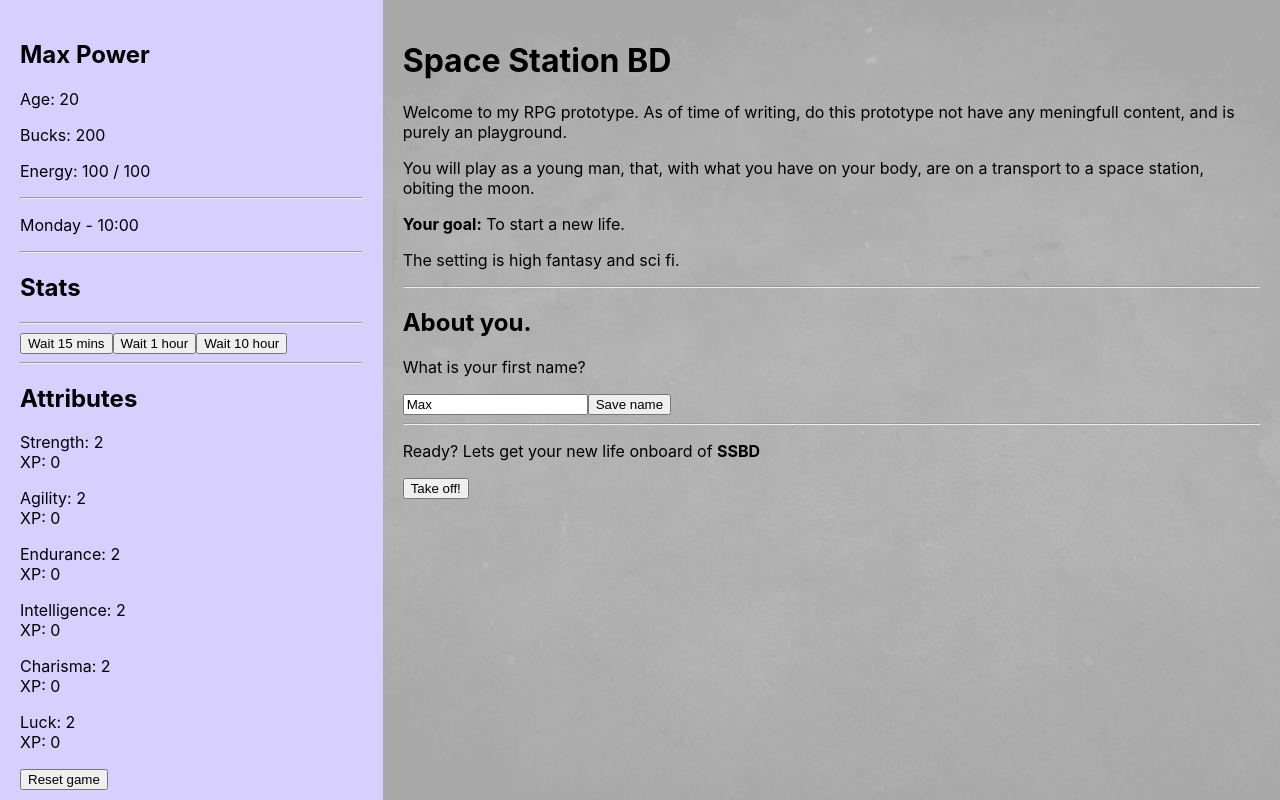
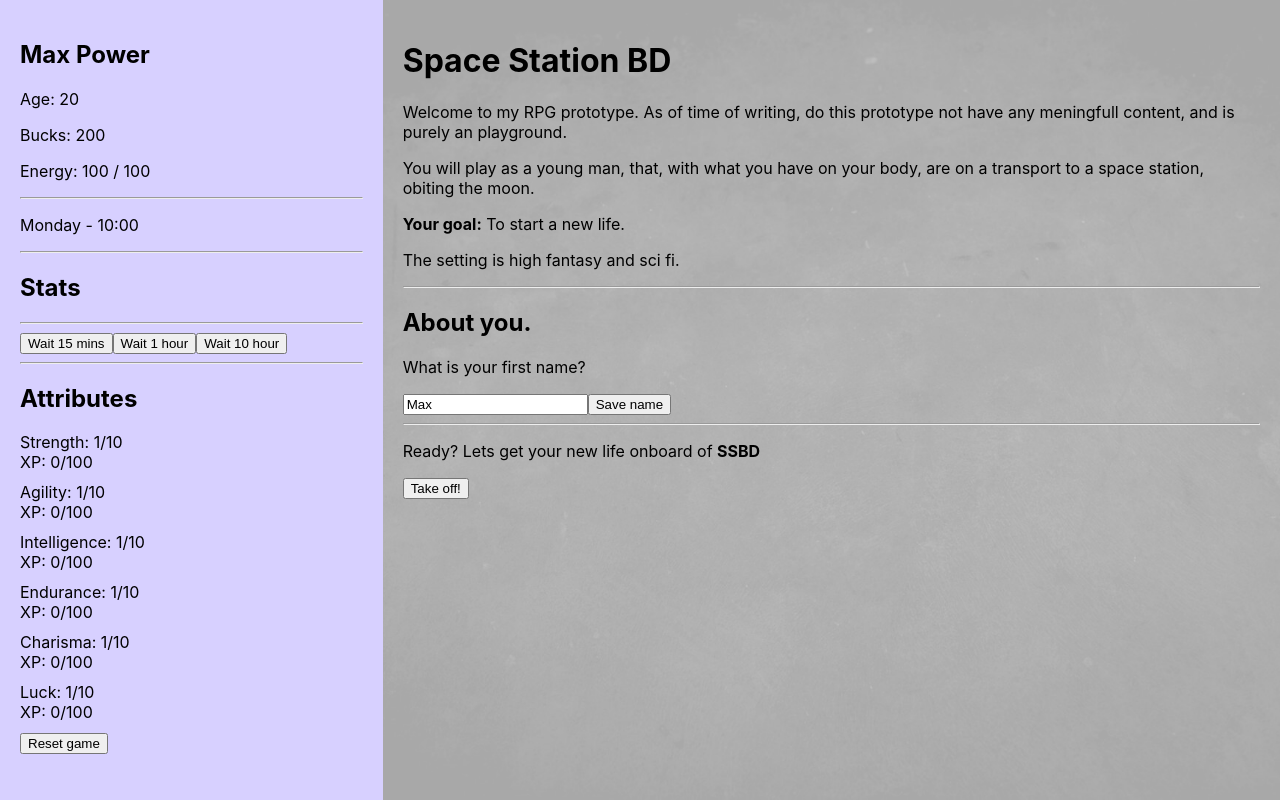
Before and after one commit to Gaymer333/space_station, a React (Create React App) app: page / in a window 1280 px wide. Built offline with nearby package versions, Linux system fonts and the light colour scheme.

Commit message:
Update attribute with levelup and max level

```diff
--- a/src/GlobalStateProvider.tsx
+++ b/src/GlobalStateProvider.tsx
@@ -8,6 +8,7 @@ import { changeStat, getStat, Stat, StatChange, StatKeys } from './functions/sta
 import { changeMoney, checkIfEnoughMoney, MoneyChange } from './functions/inventory'
 import { changeEnergy, checkIfEnoughEnergy, EnergyChange } from './functions/energy'
 import { Attribute, AttributeChange, AttributeKeys, changeAttributeXP, getAttribute } from './functions/attribute'
+import getDefaultGlobalState from './utils/getDefaultGlobalState'
 
 export interface PlayerData {
 	firstName: string;
@@ -37,81 +38,6 @@ export interface GlobalStateInterface {
 	events: Array<GameEvent>,
 	stateUpdatedAt: Date
 }
-
-const getDefaultGlobalState = (): GlobalStateInterface => ({
-	meta: {
-		gameStarted: false
-	},
-	time: {
-		days: 0,
-		hours: 10,
-		mins: 0
-	},
-	stage: {
-		scene: sceneNames.pregame
-	},
-	events: [],
-	player: {
-		firstName: 'Max',
-		lastName: 'Power',
-		age: 20,
-		energy: {
-			currentValue: 100,
-			minValue: 0,
-			maxValue: 100
-		},
-		stats: [
-			{
-				stateKey: StatKeys.alcohol,
-				currentValue: 0,
-				minValue: 0,
-				maxValue: 100
-			}
-		],
-		inventory: {
-			money: 200
-		},
-		attributes: [
-			{
-				attributeName: 'Strength',
-				attributeKey: AttributeKeys.strength,
-				currentValue: 2,
-				xp: 0
-			},
-			{
-				attributeName: 'Agility',
-				attributeKey: AttributeKeys.agility,
-				currentValue: 2,
-				xp: 0
-			},
-			{
-				attributeName: 'Intelligence',
-				attributeKey: AttributeKeys.endurance,
-				currentValue: 2,
-				xp: 0
-			},
-			{
-				attributeName: 'Endurance',
-				attributeKey: AttributeKeys.intelligence,
-				currentValue: 2,
-				xp: 0
-			},
-			{
-				attributeName: 'Charisma',
-				attributeKey: AttributeKeys.charisma,
-				currentValue: 2,
-				xp: 0
-			},
-			{
-				attributeName: 'Luck',
-				attributeKey: AttributeKeys.luck,
-				currentValue: 2,
-				xp: 0
-			}
-		]
-	},
-	stateUpdatedAt: new Date()
-})
 
 interface GlobalStateHandlerInterface {
 	state: GlobalStateInterface,
--- a/src/components/SideBar.tsx
+++ b/src/components/SideBar.tsx
@@ -4,15 +4,25 @@ import { StatKeys } from '../functions/stat'
 import { daysAsString } from '../functions/time'
 import { useGlobalState } from '../GlobalStateProvider'
 
+const AttributeXP = ({ attribute }: { attribute: Attribute }) => {
+	if (attribute.currentLevel >= attribute.maxLevel) return <div>Maxed</div>
+	return <p>
+	XP: {attribute.xp}/{attribute.levelupXpTarget}
+	</p>
+}
+
 const AttributeLine = ({ attributeKey }: {attributeKey: AttributeKeys}) => {
 	const { getAttribute } = useGlobalState()
 	const attribute = getAttribute(attributeKey)
 
-	return <p>{attribute.attributeName}: {attribute.currentValue}<br />XP: {attribute.xp}</p>
+	return <div className='attributeLine'>
+		<p>{attribute.attributeName}: {attribute.currentLevel}/{attribute.maxLevel}</p>
+		<AttributeXP attribute={attribute} />
+	</div>
 }
 
 const SideBar = () => {
-	const { state, resetGame, addMins, getStat, getAttribute } = useGlobalState()
+	const { state, resetGame, addMins, getStat } = useGlobalState()
 	const { player } = state
 	const alcohol = getStat(StatKeys.alcohol)
 
--- a/src/functions/attribute.tsx
+++ b/src/functions/attribute.tsx
@@ -1,3 +1,4 @@
+import _ from 'lodash'
 import { GlobalStateInterface } from '../GlobalStateProvider'
 import { ChangeAmountActions, DeepPartial } from '../types'
 
@@ -19,8 +20,10 @@ export interface AttributeChange {
 export interface Attribute {
 	attributeName: string,
 	attributeKey: AttributeKeys,
-	currentValue: number,
+	currentLevel: number,
+	maxLevel: number,
 	xp: number
+	levelupXpTarget: number
 }
 
 export const getAttribute = (state: GlobalStateInterface) => (attributeKey: AttributeKeys) => {
@@ -29,13 +32,28 @@ export const getAttribute = (state: GlobalStateInterface) => (attributeKey: Attr
 	throw new Error('Attribute missing')
 }
 
-export const setAttribute = (
+export const setAttributeLevel = (
 	state: GlobalStateInterface,
 	updateState: (newState: DeepPartial<GlobalStateInterface>) => void
 ) => (attributeKey: AttributeKeys, newValue: number) => {
 	const attributes = [...state.player.attributes]
 	const index = attributes.findIndex(stat => stat.attributeKey === attributeKey)
-	attributes[index].currentValue = newValue
+	attributes[index].currentLevel = newValue
+	updateState({ player: { attributes } })
+}
+
+export const setAttributeXp = (
+	state: GlobalStateInterface,
+	updateState: (newState: DeepPartial<GlobalStateInterface>) => void
+) => (attributeKey: AttributeKeys, newValue: number) => {
+	const attributes = [...state.player.attributes]
+	const index = attributes.findIndex(stat => stat.attributeKey === attributeKey)
+	const attribute = attributes[index]
+	if (newValue > attribute.levelupXpTarget && attribute.currentLevel < attribute.maxLevel) {
+		attribute.currentLevel++
+		attribute.xp = newValue - attribute.levelupXpTarget
+		attribute.levelupXpTarget = _.ceil(newValue * 1.2, -1)
+	} else attribute.xp = newValue
 	updateState({ player: { attributes } })
 }
 
@@ -56,5 +74,5 @@ export const changeAttributeXP = (
 	default:
 		throw new Error('Unknown statActions')
 	}
-	setAttribute(state, updateState)(change.attributeKey, newValue)
+	setAttributeXp(state, updateState)(change.attributeKey, newValue)
 }
--- a/src/index.scss
+++ b/src/index.scss
@@ -20,6 +20,13 @@ code {
 		background-color: #d7d0ff;
 		height: calc(100vh - 40px);
 		padding: 20px;
+
+		.attributeLine {
+			margin: 10px 0;
+			p {
+				margin: 0;
+			}
+		}
 	}
 
 	.stage {
--- a/src/scenes/harbor-pub.tsx
+++ b/src/scenes/harbor-pub.tsx
@@ -14,16 +14,11 @@ const HarborPub = () => {
 			changeStat({
 				statKey: StatKeys.alcohol,
 				action: ChangeAmountActions.add,
-				value: 8 + getAttribute(AttributeKeys.charisma).currentValue
+				value: 8
 			})
 			changeMoney({
 				action: ChangeAmountActions.add,
 				value: -20
-			})
-			changeAttributeXP({
-				attributeKey: AttributeKeys.charisma,
-				action: ChangeAmountActions.add,
-				value: 1
 			})
 			addMins(20)
 			addUniqueEvent(getSoberingUpEvent(state))
@@ -38,7 +33,12 @@ const HarborPub = () => {
 			})
 			changeMoney({
 				action: ChangeAmountActions.add,
-				value: 10
+				value: 10 + getAttribute(AttributeKeys.charisma).currentLevel
+			})
+			changeAttributeXP({
+				attributeKey: AttributeKeys.charisma,
+				action: ChangeAmountActions.add,
+				value: 110
 			})
 			addHours(3)
 		}
--- /dev/null
+++ b/src/utils/getDefaultGlobalState.tsx
@@ -0,0 +1,63 @@
+import { Attribute, AttributeKeys } from '../functions/attribute'
+import { StatKeys } from '../functions/stat'
+import { GlobalStateInterface } from '../GlobalStateProvider'
+import { sceneNames } from '../scenes'
+
+const newAttribute = (attributeKey: AttributeKeys, attributeName: string): Attribute => ({
+	attributeName,
+	attributeKey,
+	currentLevel: 1,
+	xp: 0,
+	maxLevel: 10,
+	levelupXpTarget: 100
+})
+
+const getDefaultGlobalState = (): GlobalStateInterface => {
+	const attributes = [
+		newAttribute(AttributeKeys.strength, 'Strength'),
+		newAttribute(AttributeKeys.agility, 'Agility'),
+		newAttribute(AttributeKeys.endurance, 'Endurance'),
+		newAttribute(AttributeKeys.charisma, 'Charisma'),
+		newAttribute(AttributeKeys.intelligence, 'Intelligence'),
+		newAttribute(AttributeKeys.luck, 'Luck')
+	]
+	return {
+		meta: {
+			gameStarted: false
+		},
+		time: {
+			days: 0,
+			hours: 10,
+			mins: 0
+		},
+		stage: {
+			scene: sceneNames.pregame
+		},
+		events: [],
+		player: {
+			firstName: 'Max',
+			lastName: 'Power',
+			age: 20,
+			energy: {
+				currentValue: 100,
+				minValue: 0,
+				maxValue: 100
+			},
+			stats: [
+				{
+					stateKey: StatKeys.alcohol,
+					currentValue: 0,
+					minValue: 0,
+					maxValue: 100
+				}
+			],
+			inventory: {
+				money: 200
+			},
+			attributes
+		},
+		stateUpdatedAt: new Date()
+	}
+}
+
+export default getDefaultGlobalState
```
